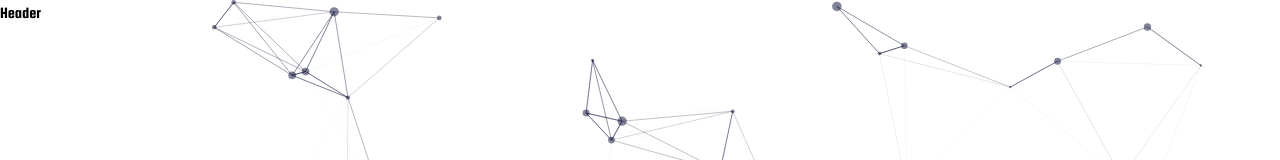
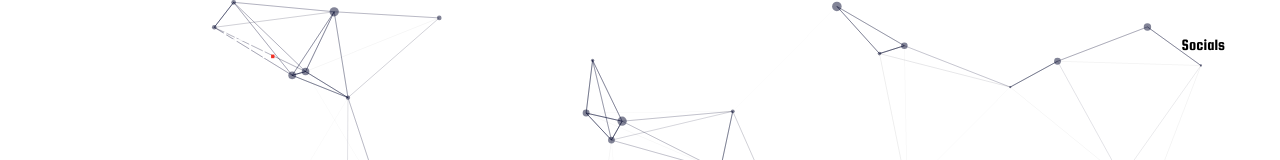
Before and after one commit to QuincyRefentse/DaqueData, a Next.js app: page / in a window 1280 px wide. Shown: the top 160 px of the page. Built offline with nearby package versions, Linux system fonts and the light colour scheme.

Commit message:
Bring background image to the front by adjusting z-index

```diff
--- a/components/Header.js
+++ b/components/Header.js
@@ -1,5 +1,39 @@
+//next-image
+
+import Image from "next/image";
+
+//next-link
+
+import Link from "next/link";
+
+//components
+
+ import Socials  from '../components/Socials';
+
+
+
 const Header = () => {
-  return <header className="absolute z-30 w-full">Header</header>;
+  return <header className="absolute z-30 w-full flex items-center px-16 xl:px-0 xl:h-[90px]">
+     <div className="container mx-auto">
+        <div className="flex flex-col lg:flex-row justify-between items-center gap-y-6
+        py-8">
+          {/* Logo */}
+          <Link href={'/'}>
+          <Image
+          src={'/logo.svg'}
+          width={220}
+          height={48}
+          alt=""
+          priority={true}
+
+          />
+          </Link>
+          {/* Socials */}
+          <Socials />
+
+        </div>
+      </div>
+    </header>;
 };
 
 export default Header;
```
Also changed, not shown: public/DaqueDataLogo.svg (added).
